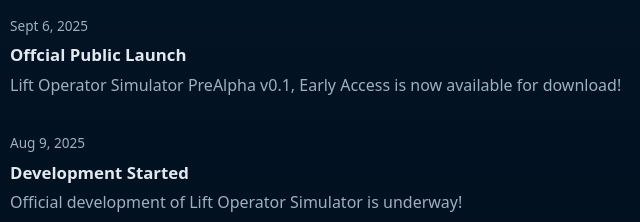
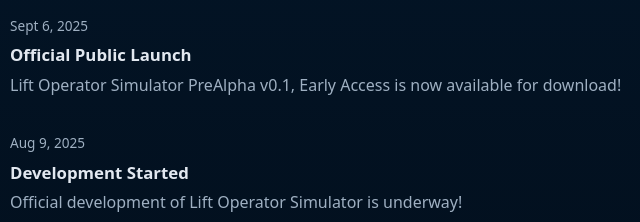
Before and after one commit to BenBecker-git/LOS, a website: page index.html in a window 1280 px wide. Shown: the part 1264-1486 px from the top of the page, 100-740 px from the left. Drawn offline with Linux system fonts and the light colour scheme.

Commit message:
Update index.html

```diff
--- a/index.html
+++ b/index.html
@@ -159,7 +159,7 @@
         <ul class="log">
            <li>
             <time datetime="2025-09-06">Sept 6, 2025</time>
-            <h3>Offcial Public Launch</h3>
+            <h3>Official Public Launch</h3>
             <p>Lift Operator Simulator PreAlpha v0.1, Early Access is now available for download!</p>
           </li>
           <li>
```
